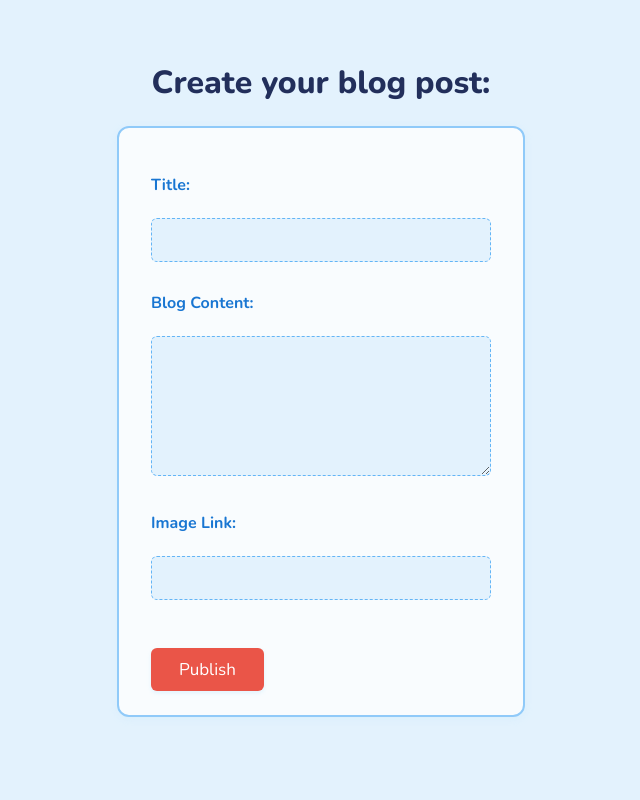
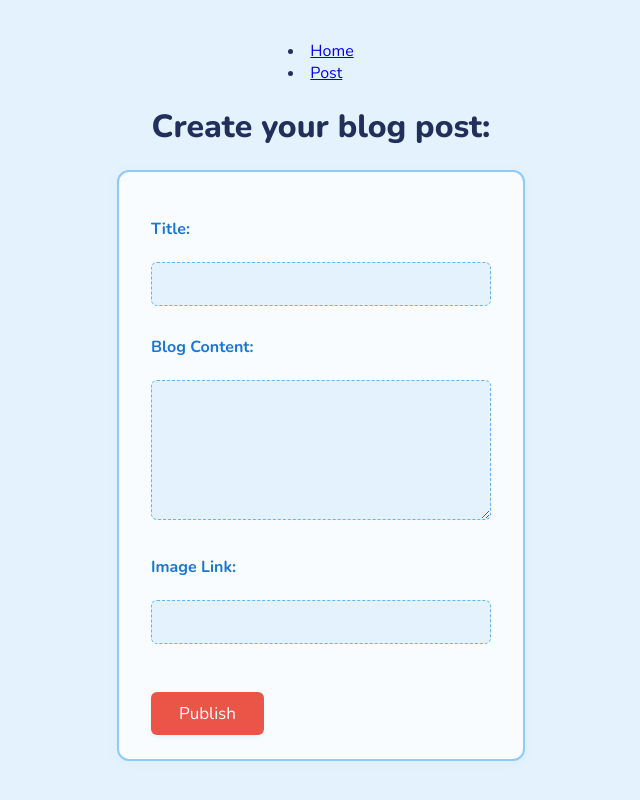
Before and after one commit to erinhollett/dynamic-blog-website, a plain HTML site: page new-post/new-post.html in a window 1280 px wide. Shown: the whole page, without its empty margins (319-959 px from the left). Drawn offline with nearby package versions, Linux system fonts and the light colour scheme.

Commit message:
Add navigation bar for all pages

```diff
--- a/new-post/new-post.html
+++ b/new-post/new-post.html
@@ -11,6 +11,12 @@
   <title>Make a Post</title>
 </head>
 <body>
+
+  <nav>
+    <li><a href="../index.html">Home</a></li>
+    <li><a href="../new-post/new-post.html">Post</a></li>
+  </nav>
+
   <h1>Create your blog post:</h1>
 
   <form id="blogForm">
```
Also changed, not shown: index.html (+6 -0 lines), post/post.html (+5 -0 lines).
